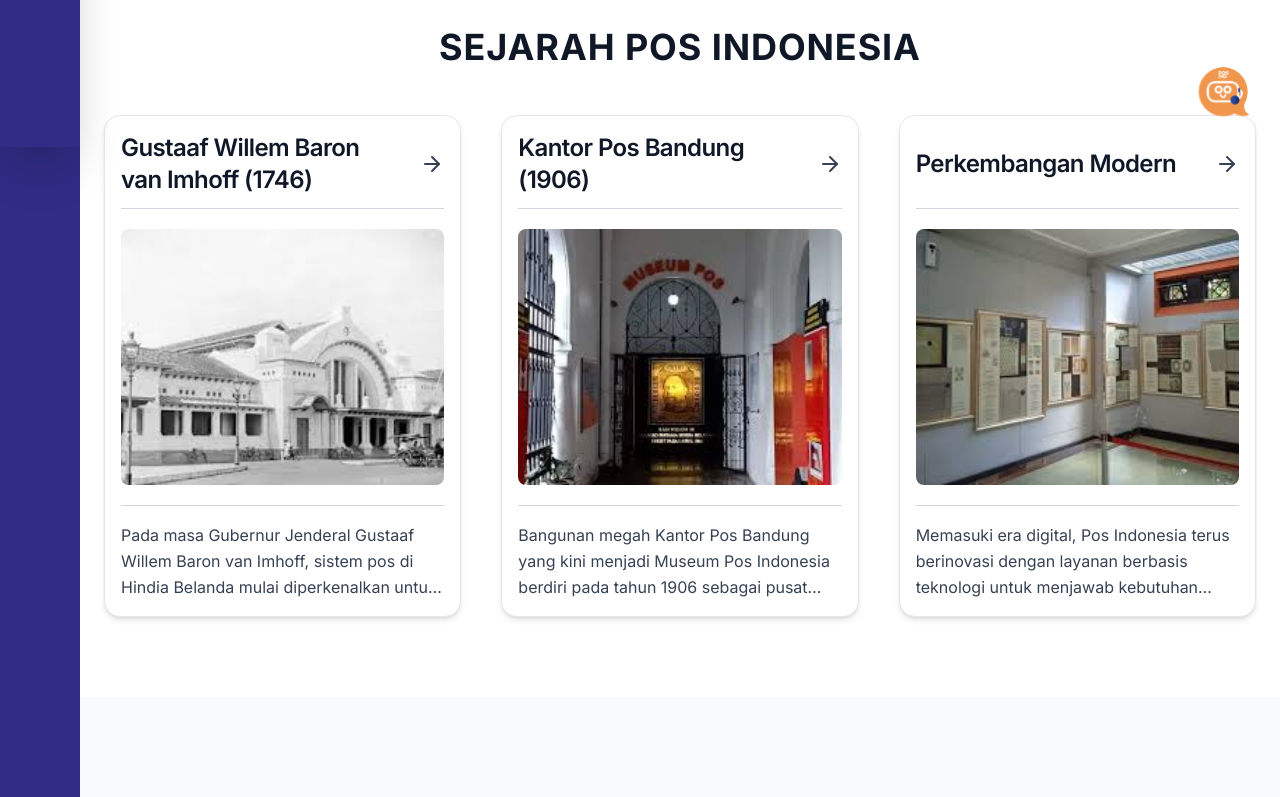
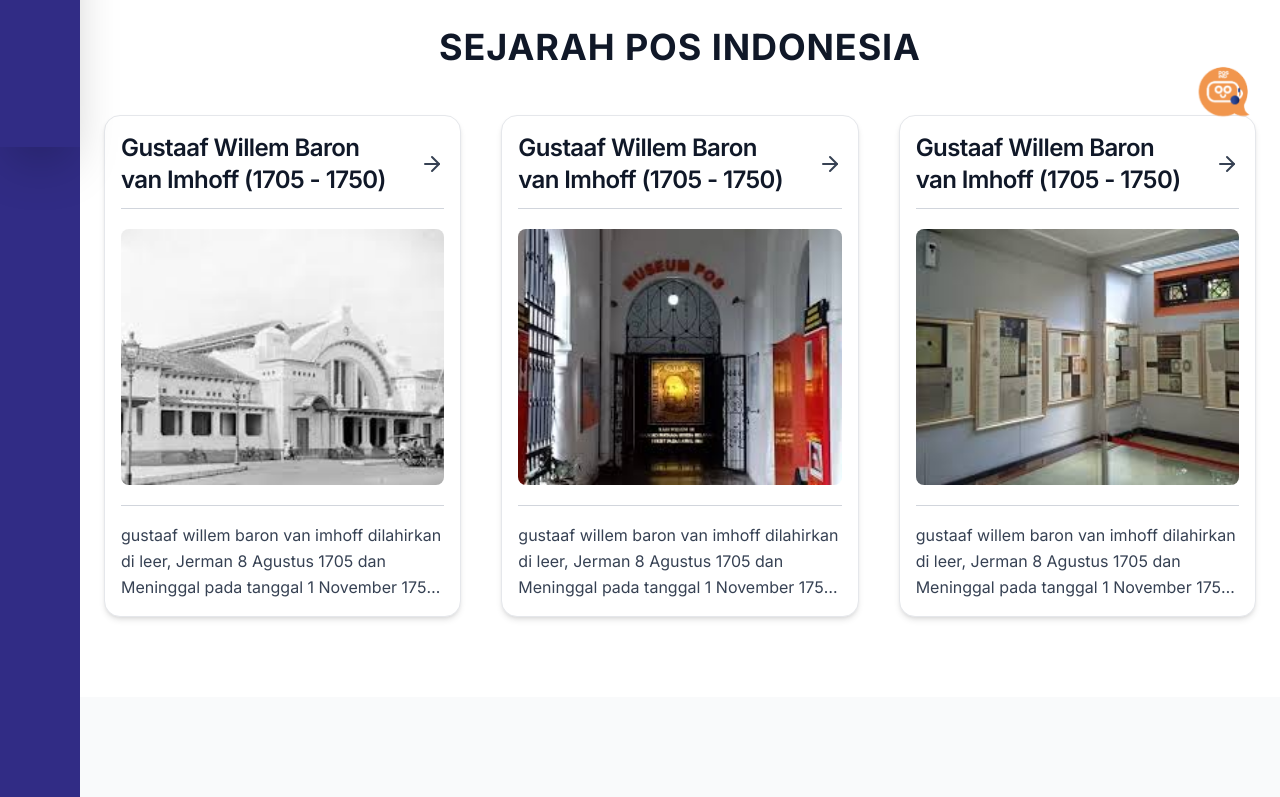
Before and after one commit to ArifkyWildan/POS_INDONESIA, a Next.js app: page / in a window 1280 px wide. Shown: the part 653-1450 px from the top of the page. Built offline with nearby package versions, Linux system fonts and the light colour scheme.

Commit message:
Save local changes before pulling

```diff
--- a/src/app/components/Rebranding.tsx
+++ b/src/app/components/Rebranding.tsx
@@ -9,27 +9,27 @@
   const logos: (Logo & { title: string; desc: string })[] = [
     {
       src: "/logopos1.jpeg",
-      alt: "Logo PTT",
+      alt: "PN POSTEL 1956-1965",
       title: "Logo PTT (1946)",
-      desc: "Logo pertama milik Dinas Pos, Telegraf, dan Telepon (PTT) setelah kemerdekaan Indonesia.",
+      desc: "Tahun 1961, status Jawatan berubah menjadi PN POSTEL sesuai PP No. 240 Tahun 1961.",
     },
     {
       src: "/logopos2.jpeg",
-      alt: "Logo Pos dan Giro",
+      alt: "PN POSTEL 1956-1965",
       title: "Logo Pos dan Giro (1965)",
-      desc: "Menandakan transformasi dari PTT menjadi Direktorat Jenderal Pos dan Giro di bawah Departemen Perhubungan.",
+      desc: "PN POSTEL dipecah menjadi PN Pos & Giro dan PN Telekomunikasi melalui PP No. 29 & 30 Tahun 1965.",
     },
     {
       src: "/logopos3.jpeg",
-      alt: "Logo Pos Indonesia 1995",
+      alt: "Logo PT Pos Indonesia (Persero) 1995",
       title: "Logo Pos Indonesia (1995)",
-      desc: "Perubahan menjadi perusahaan umum dengan simbol burung garuda terbang membawa surat.",
+      desc: "Menampilkan burung merpati pos yang melambangkan kecepatan, kebebasan, dan jangkauan global.",
     },
     {
       src: "/logopos4.jpeg",
-      alt: "Logo Pos Indonesia Modern",
+      alt: "Keputusan Direksi Nomor 95/Dirut/1112",
       title: "Logo Pos Indonesia Modern",
-      desc: "Identitas modern dengan konsep globalisasi dan kecepatan layanan digital Pos Indonesia.",
+      desc: "Burung merpati terbang lurus ke depan melambangkan kecepatan, ketepatan, dan kepercayaan.",
     },
   ];
 
@@ -89,7 +89,7 @@
                   {logo.title}
                 </h3>
                 <p
-                  className="text-sm md:text-base leading-relaxed"
+                  className="text-xs md:text-base leading-relaxed"
                   style={{ color: "#2E3192" }}
                 >
                   {logo.desc}
--- a/src/app/components/Sejarah.tsx
+++ b/src/app/components/Sejarah.tsx
@@ -13,21 +13,21 @@
 const sejarahData: SejarahItem[] = [
   {
     image: "/museum2.jpeg",
-    title: "Gustaaf Willem Baron van Imhoff (1746)",
+    title: "Gustaaf Willem Baron van Imhoff (1705 - 1750)",
     description:
-      "Pada masa Gubernur Jenderal Gustaaf Willem Baron van Imhoff, sistem pos di Hindia Belanda mulai diperkenalkan untuk menghubungkan Batavia dengan daerah lain.",
+      "gustaaf willem baron van imhoff dilahirkan di leer, Jerman 8 Agustus 1705 dan Meninggal pada tanggal 1 November 1750 di Batavia. gustaaf willem baron van imhoff membuka kantor pos pertama di batavia.",
   },
   {
-    image: "museum3.jpeg",
-    title: "Kantor Pos Bandung (1906)",
+    image: "/museum3.jpeg",
+    title: "Gustaaf Willem Baron van Imhoff (1705 - 1750)",
     description:
-      "Bangunan megah Kantor Pos Bandung yang kini menjadi Museum Pos Indonesia berdiri pada tahun 1906 sebagai pusat aktivitas pos dan telegraf.",
+      "gustaaf willem baron van imhoff dilahirkan di leer, Jerman 8 Agustus 1705 dan Meninggal pada tanggal 1 November 1750 di Batavia. gustaaf willem baron van imhoff membuka kantor pos pertama di batavia.",
   },
   {
-    image: "museum4.jpeg",
-    title: "Perkembangan Modern",
+    image: "/museum4.jpeg",
+    title: "Gustaaf Willem Baron van Imhoff (1705 - 1750)",
     description:
-      "Memasuki era digital, Pos Indonesia terus berinovasi dengan layanan berbasis teknologi untuk menjawab kebutuhan komunikasi masa kini.",
+      "gustaaf willem baron van imhoff dilahirkan di leer, Jerman 8 Agustus 1705 dan Meninggal pada tanggal 1 November 1750 di Batavia. gustaaf willem baron van imhoff membuka kantor pos pertama di batavia.",
   },
 ];
 
```
